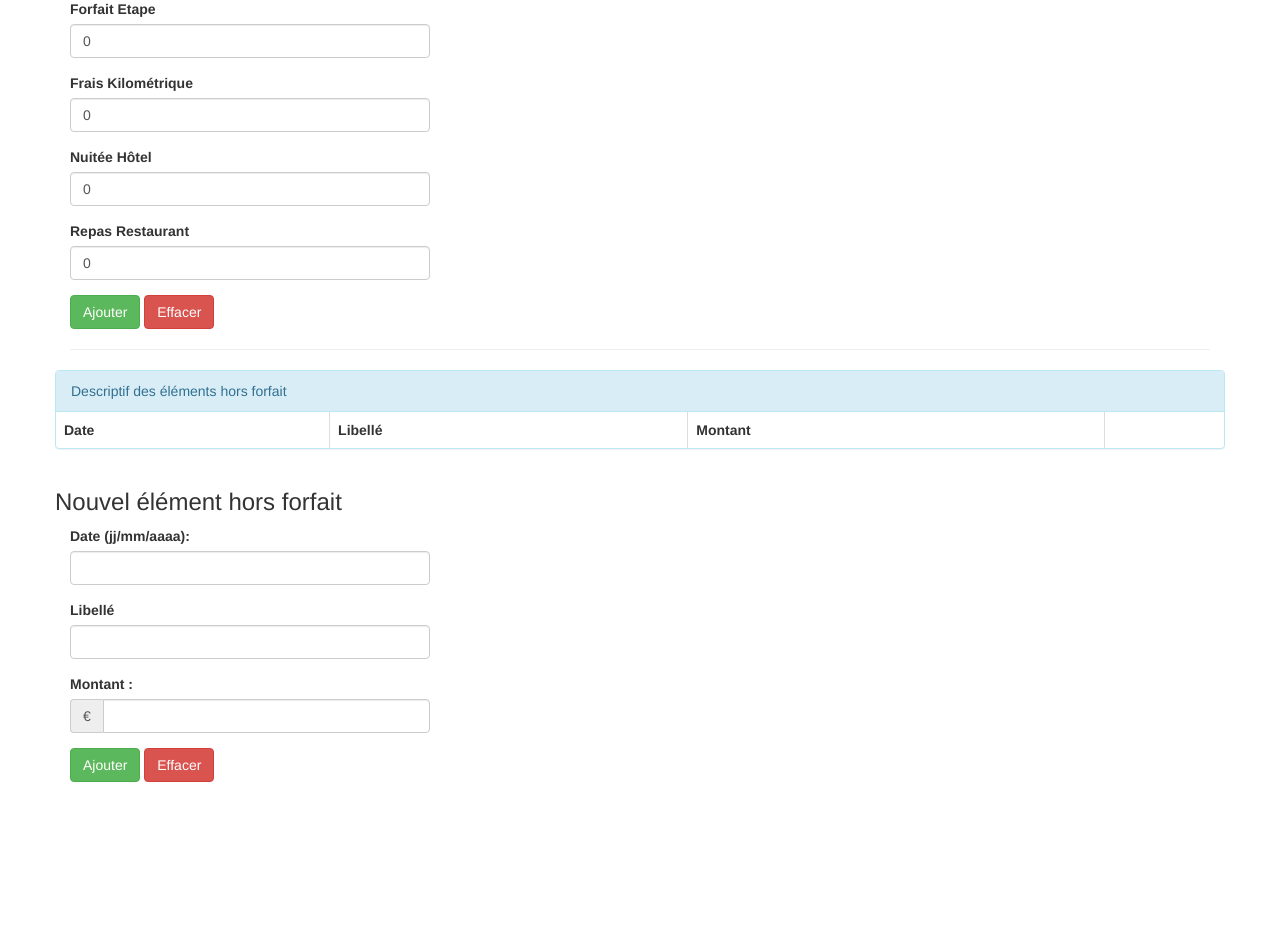
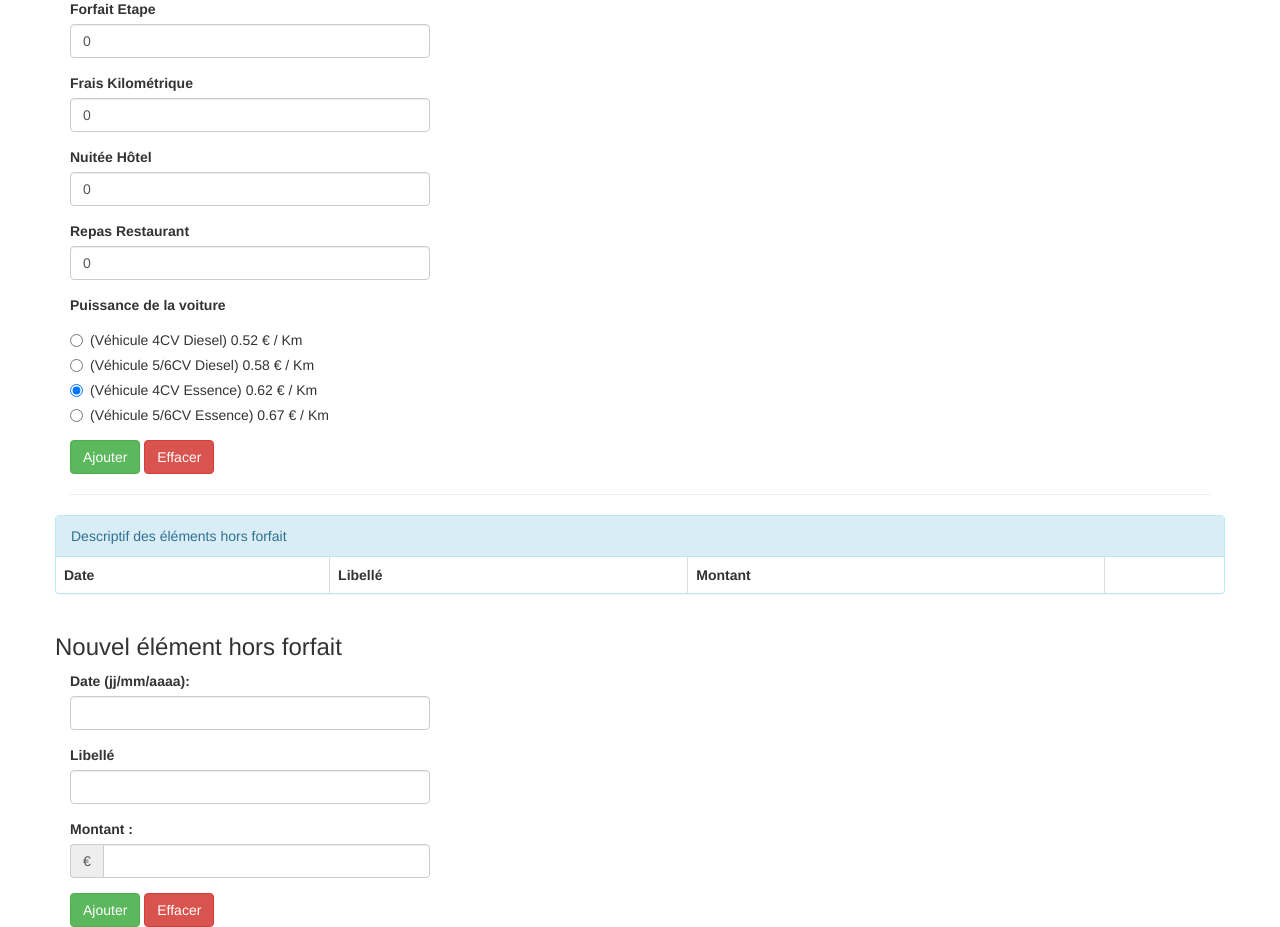
Before and after one commit to LeoEspeu/gsb, a PHP site: page /index.php?uc=gererFrais&action=saisirFrais in a window 1280 px wide. Shown: the part 272-1199 px from the top of the page. Before the commit the page ends 1054 px from the top, so only its background shows below. Run offline with PHP 8.4, Linux system fonts and the light colour scheme; the visitor is signed in with stand-in values (Sample User, id 1); data comes from the database, SQL or seed files in the repository; both versions use the stored data as it was after the commit; tables that the repository leaves empty hold one stand-in row (values such as "Sample post"); lists and menus that the app fills with data are empty.

Commit message:
Renseigner fiche de frais : -Ajout de la table voiture dans la bdd -Le visiteur peut desormais choisir le type de voiture

```diff
--- a/controleurs/c_gererFrais.php
+++ b/controleurs/c_gererFrais.php
@@ -1,4 +1,5 @@
 <?php
+
 /**
  * Gestion des frais
  *
@@ -13,8 +14,8 @@
  * @version   GIT: <0>
  * @link      http://www.reseaucerta.org Contexte « Laboratoire GSB »
  */
-
 $idVisiteur = $_SESSION['idVisiteur'];
+$maVoiture='';
 $mois = getMois(date('d/m/Y'));
 $numAnnee = substr($mois, 0, 4);
 $numMois = substr($mois, 4, 2);
@@ -28,6 +29,9 @@ case 'saisirFrais':
     case 'validerMajFraisForfait':
         $lesFrais = filter_input(INPUT_POST, 'lesFrais', FILTER_DEFAULT, FILTER_FORCE_ARRAY);
         if (lesQteFraisValides($lesFrais)) {
+            $idvoiture = $_POST['voiture'];
+            $maVoiture=$idvoiture;
+            $pdo->majVoitureForfait($idvoiture, $idVisiteur, $mois);
             $pdo->majFraisForfait($idVisiteur, $mois, $lesFrais);
         } else {
             ajouterErreur('Les valeurs des frais doivent être numériques');
@@ -44,11 +48,7 @@ case 'validerCreationFrais':
             include 'vues/v_erreurs.php';
         } else {
             $pdo->creeNouveauFraisHorsForfait(
-            $idVisiteur,
-            $mois,
-            $libelle,
-            $dateFrais,
-            $montant
+                    $idVisiteur, $mois, $libelle, $dateFrais, $montant
             );
         }
         break;
@@ -57,6 +57,10 @@ case 'supprimerFrais':
         $pdo->supprimerFraisHorsForfait($idFrais);
         break;
 }
+$monvisiteur=$pdo->ObtenirVoiture($idVisiteur, $mois);
+foreach ($monvisiteur as $value) {
+    $maVoiture=$value['idvoiture'];
+}
 $lesFraisHorsForfait = $pdo->getLesFraisHorsForfait($idVisiteur, $mois);
 $lesFraisForfait = $pdo->getLesFraisForfait($idVisiteur, $mois);
 require 'vues/v_listeFraisForfait.php';
--- a/includes/class.pdogsb.inc.php
+++ b/includes/class.pdogsb.inc.php
@@ -247,6 +247,47 @@ class PdoGsb
             $requetePrepare->bindParam(':idFrais', $unIdFrais, PDO::PARAM_STR);
             $requetePrepare->execute();
         }
+    }
+
+    /**
+     * Met à jour la voiture de la table ficheFrais
+     * pour le mois et le visiteur concerné
+     *
+     * @param type $idVoiture
+     * @param type $idVisiteur
+     * @param type $mois
+     */
+    public function majVoitureForfait($idVoiture,$idVisiteur, $mois) {
+        $requetePrepare = PdoGSB::$monPdo->prepare(
+                'UPDATE fichefrais '
+                . 'SET fichefrais.idvoiture = :uneVoiture '
+                . 'WHERE fichefrais.idvisiteur = :unIdVisiteur '
+                . 'AND fichefrais.mois = :unMois '
+            );
+            $requetePrepare->bindParam(':uneVoiture', $idVoiture, PDO::PARAM_STR);
+            $requetePrepare->bindParam(':unIdVisiteur', $idVisiteur, PDO::PARAM_STR);
+            $requetePrepare->bindParam(':unMois', $mois, PDO::PARAM_STR);
+            $requetePrepare->execute();
+    }
+
+    /**
+     * Returne la fiche de frais du visiteur pour obtenir l'id de
+     * sa voiture pour le mois et le visiteur concerné
+     *
+     * @param type $idVisiteur
+     * @param type $mois
+     * @return type
+     */
+    public function ObtenirVoiture($idVisiteur, $mois) {
+        $requetePrepare = PdoGSB::$monPdo->prepare(
+                'select * from fichefrais '
+                . 'WHERE fichefrais.idvisiteur = :unIdVisiteur '
+                . 'AND fichefrais.mois = :unMois '
+            );
+            $requetePrepare->bindParam(':unIdVisiteur', $idVisiteur, PDO::PARAM_STR);
+            $requetePrepare->bindParam(':unMois', $mois, PDO::PARAM_STR);
+            $requetePrepare->execute();
+            return $requetePrepare->fetchall();
     }
 
     /**
--- a/vues/v_listeFraisForfait.php
+++ b/vues/v_listeFraisForfait.php
@@ -28,7 +28,8 @@
                 foreach ($lesFraisForfait as $unFrais) {
                     $idFrais = $unFrais['idfrais'];
                     $libelle = htmlspecialchars($unFrais['libelle']);
-                    $quantite = $unFrais['quantite']; ?>
+                    $quantite = $unFrais['quantite'];
+                    ?>
                     <div class="form-group">
                         <label for="idFrais"><?php echo $libelle ?></label>
                         <input type="text" id="idFrais"
@@ -40,6 +41,33 @@
                     <?php
                 }
                 ?>
+                <label for="idFrais">Puissance de la voiture</label>
+                <div class="form-group">
+                    <div class="radio">
+                        <label>
+                            <input type="radio" name="voiture" id="optionsRadios1" value="1" <?php if($maVoiture==1){echo 'checked';} ?>>
+                            (Véhicule  4CV Diesel) 0.52 € / Km
+                        </label>
+                    </div>
+                    <div class="radio">
+                        <label>
+                            <input type="radio" name="voiture" id="optionsRadios1" value="2" <?php if($maVoiture==2){echo 'checked';} ?>>
+                            (Véhicule 5/6CV Diesel) 0.58 € / Km
+                        </label>
+                    </div>
+                    <div class="radio">
+                        <label>
+                            <input type="radio" name="voiture" id="optionsRadios1" value="3" <?php if($maVoiture==3){echo 'checked';}?>>
+                            (Véhicule  4CV Essence) 0.62 € / Km
+                        </label>
+                    </div>
+                    <div class="radio">
+                        <label>
+                            <input type="radio" name="voiture" id="optionsRadios1" value="4" <?php if($maVoiture==4){echo 'checked';} ?>>
+                            (Véhicule 5/6CV Essence) 0.67 € / Km
+                        </label>
+                    </div>
+                </div>
                 <button class="btn btn-success" type="submit">Ajouter</button>
                 <button class="btn btn-danger" type="reset">Effacer</button>
             </fieldset>
```
Also changed, not shown: script restore/gsb_restore+++.sql (+15 -0 lines). Lines whose indentation alone changed are shown as unchanged.
